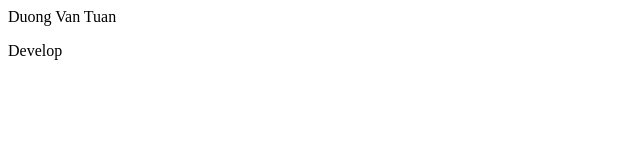
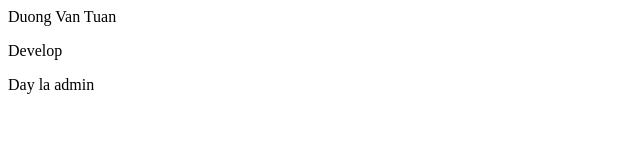
Before and after one commit to tkdvt372/test-git, a plain HTML site: page index.html in a window 1280 px wide. Shown: the whole page, without its empty margins (0-640 px from the left). Drawn offline with Linux system fonts and the light colour scheme.

Commit message:
update file index.html

```diff
--- a/index.html
+++ b/index.html
@@ -1,4 +1,5 @@
 <html>
 	<p>Duong Van Tuan</p>
 	<p>Develop</p>
+	<p>Day la admin</p>
 </html>
```
